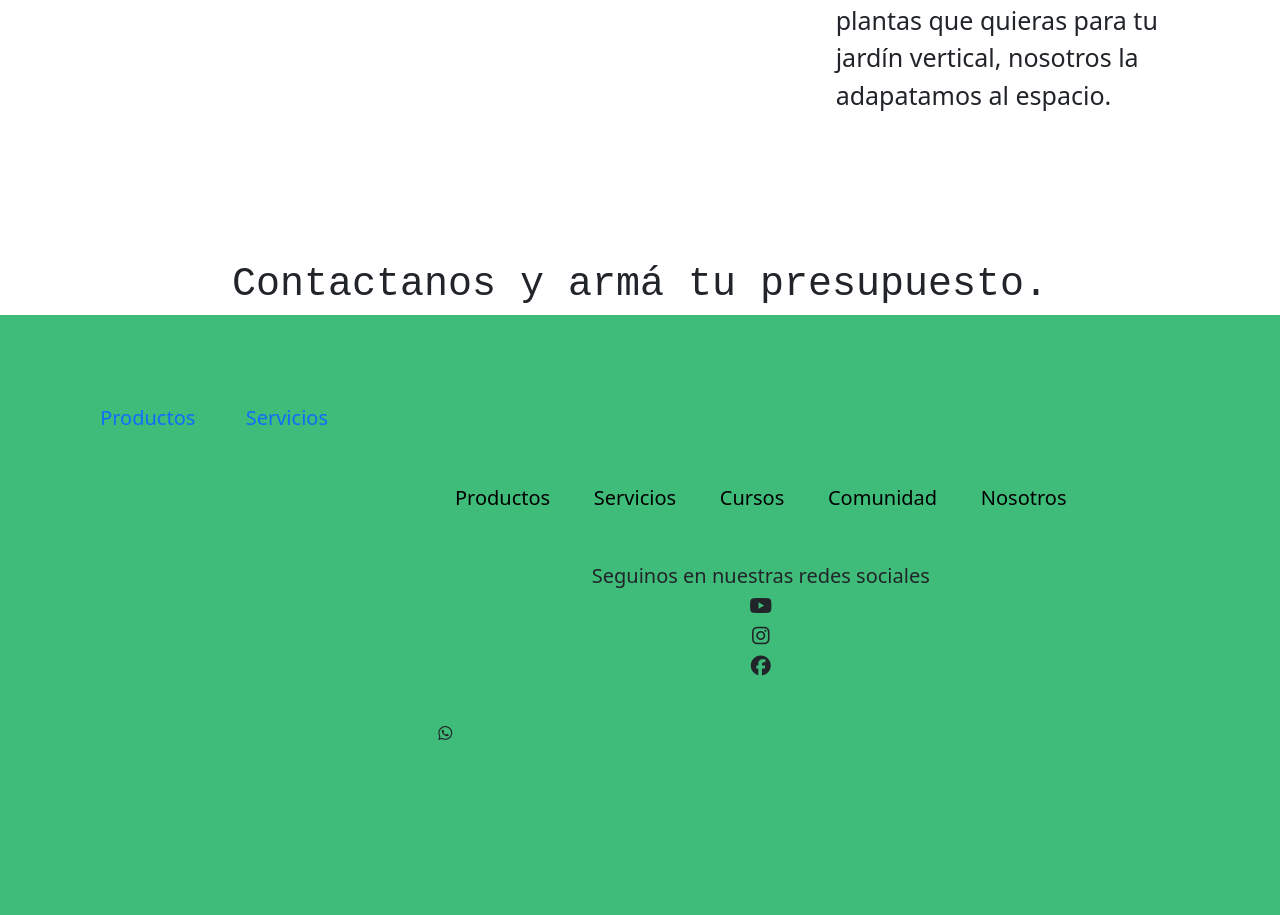
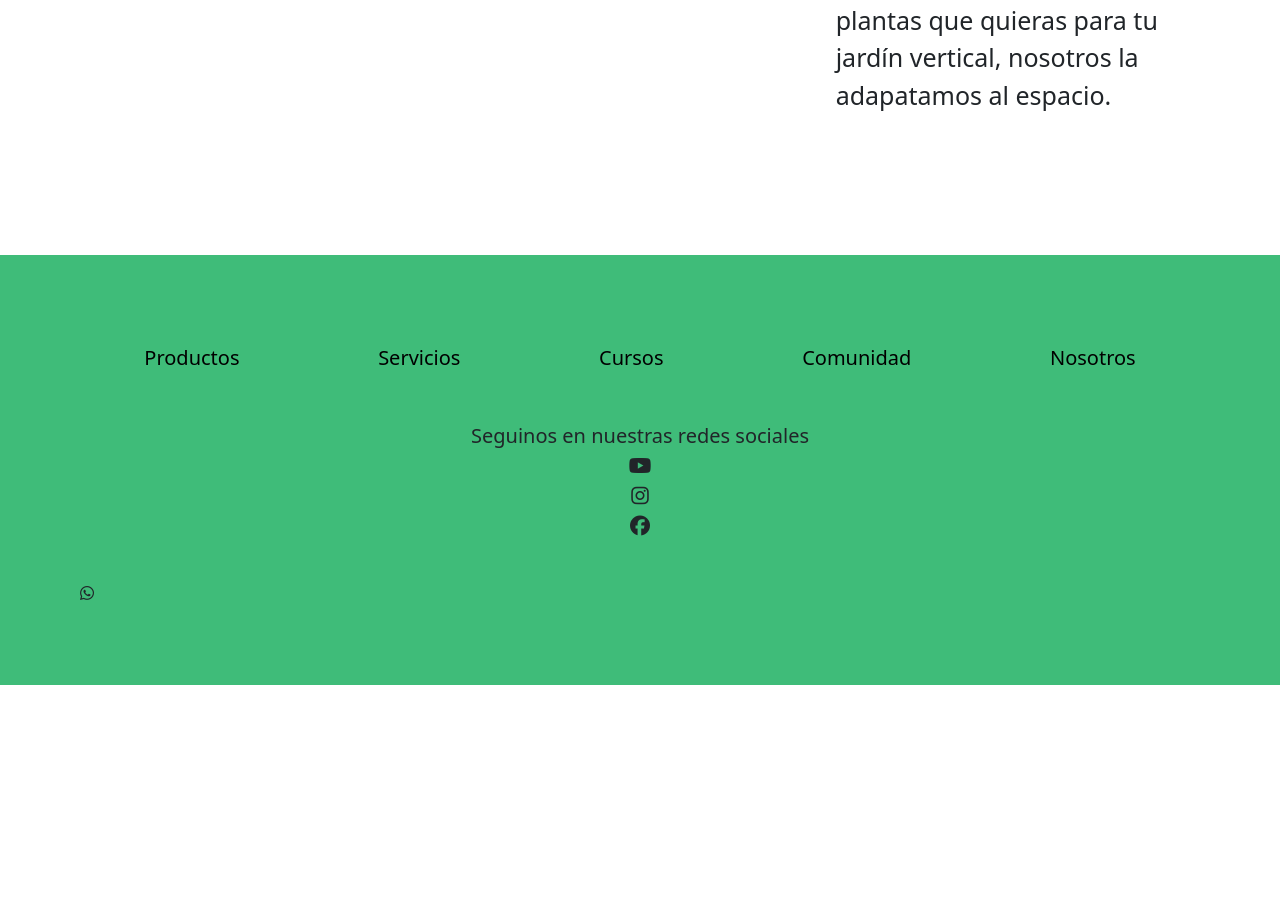
Before and after one commit to LuVargas21/homeworks, a website: page servicios.html in a window 1280 px wide. Shown: the part 1016-1931 px from the top of the page. After the commit the page ends 1701 px from the top, so only its background shows below. Drawn offline with nearby package versions, Linux system fonts and the light colour scheme; a web font is replaced by a local one.

Commit message:
more fixes

```diff
--- a/servicios.html
+++ b/servicios.html
@@ -175,32 +175,8 @@
             </div>
         </div>
 
-        <div class="sub-title4">
-            Contactanos y armá tu presupuesto.
-        </div>
 
 
-
-
-
-
-
-
-
-
-
-
-
-
-        <footer>
-            <div class="grid-container-footer">
-                <div class="container-footer-pr">
-                    <a class="nav-link" href="productos.html">Productos</a>
-                </div>
-
-                <div class="container-footer-ss">
-                    <a class="nav-link" href="servicios.html"> Servicios</a>
-                </div>
         <footer>
             <div class="grid-container-footer">
                 <div class="container-footer-pr">
@@ -239,7 +215,6 @@
                 </div>
 
 
-
                 <div class="bootom-whatsapp">
                     <i class="fa-brands fa-whatsapp"></i>
                     </a>
```
Lines whose indentation alone changed are shown as unchanged.
